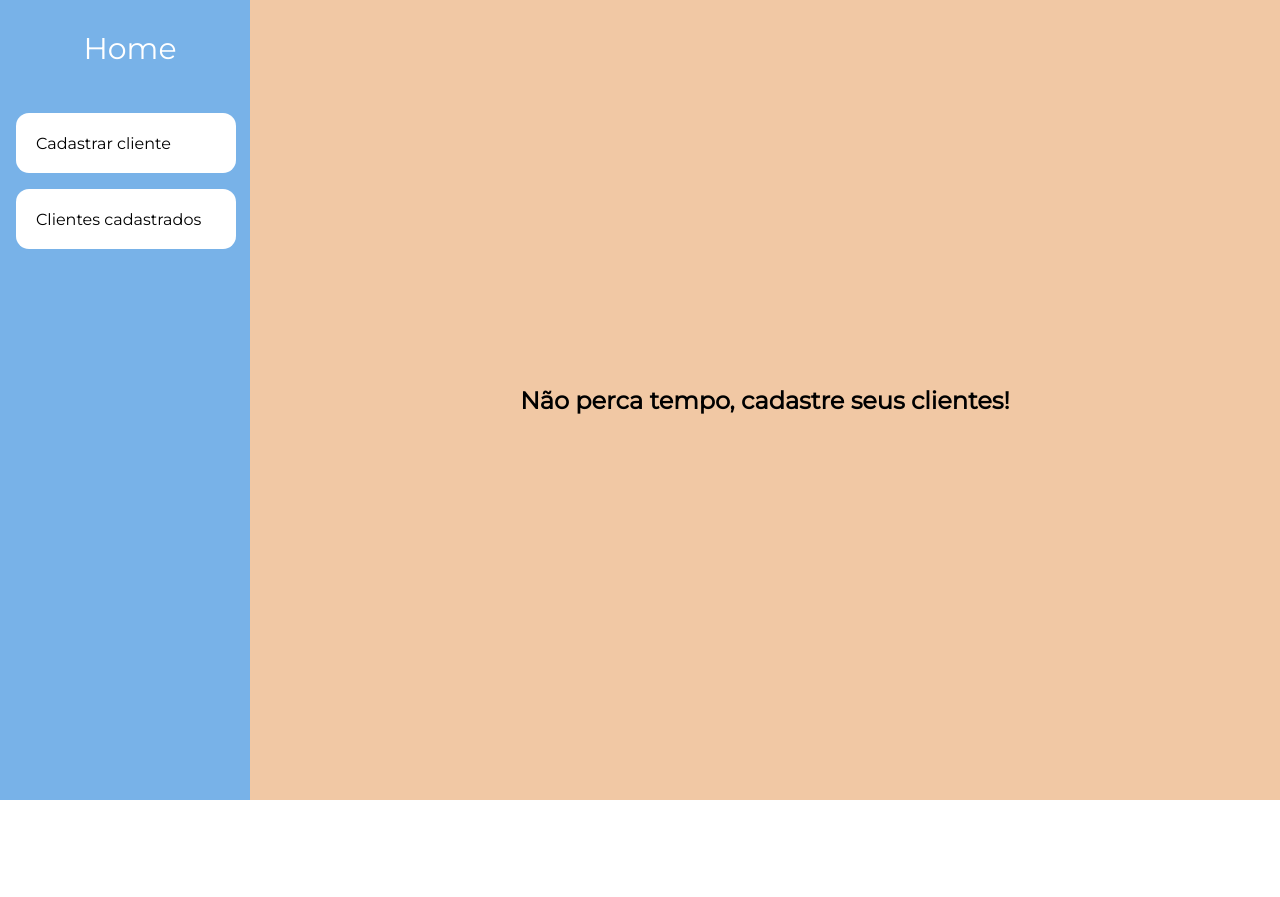
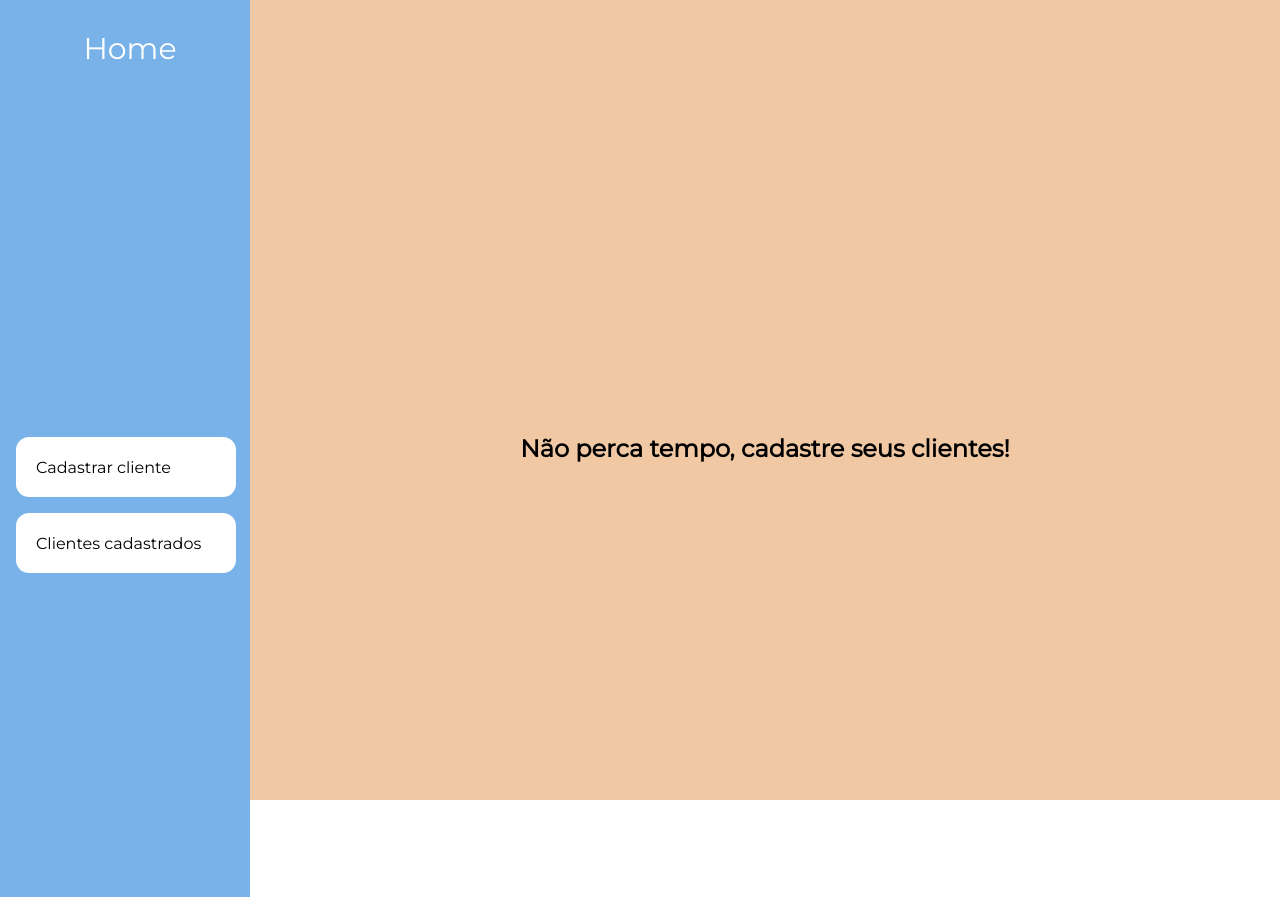
Before and after one commit to ramomfrz/form-web-app, a React (Vite) app: page / in a window 1280 px wide. Before the commit the page ends 800 px from the top, so only its background shows below. Built offline with nearby package versions, Linux system fonts and the light colour scheme.

Commit message:
refactor: altera nome de div

```diff
--- a/src/App.css
+++ b/src/App.css
@@ -156,7 +156,7 @@ a {
     margin-top: 16px;
 }
 
-.teste {
+.button-inputs {
     display: flex;
     flex-direction: column;
     justify-content: center;
```
